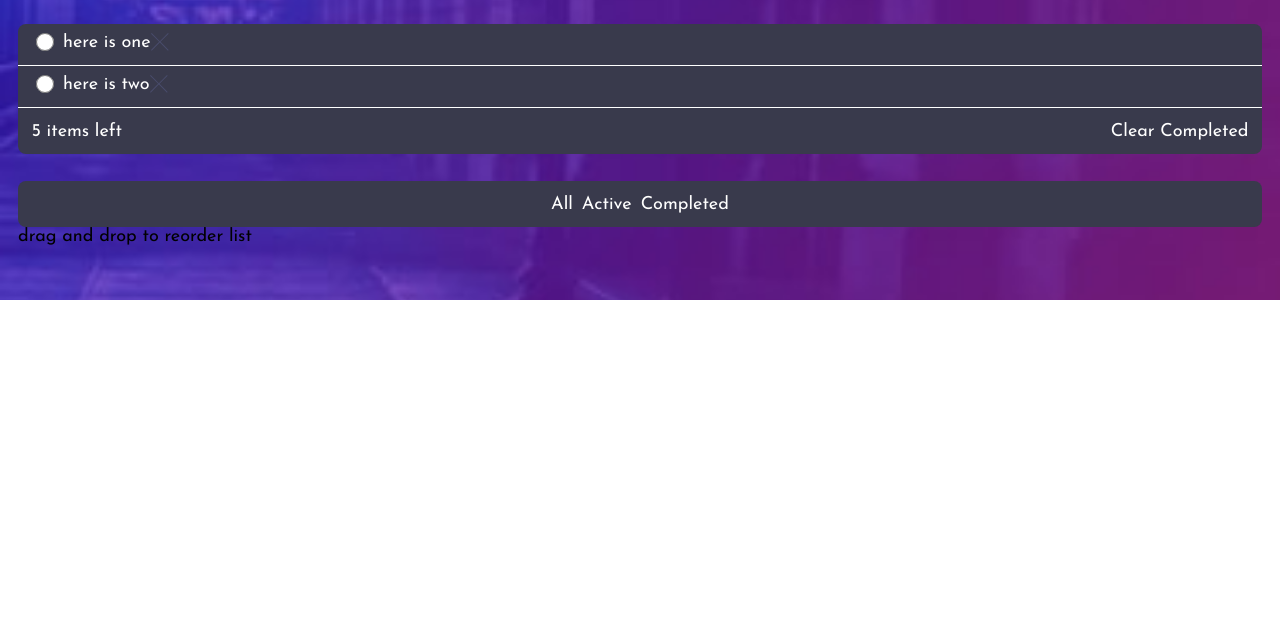
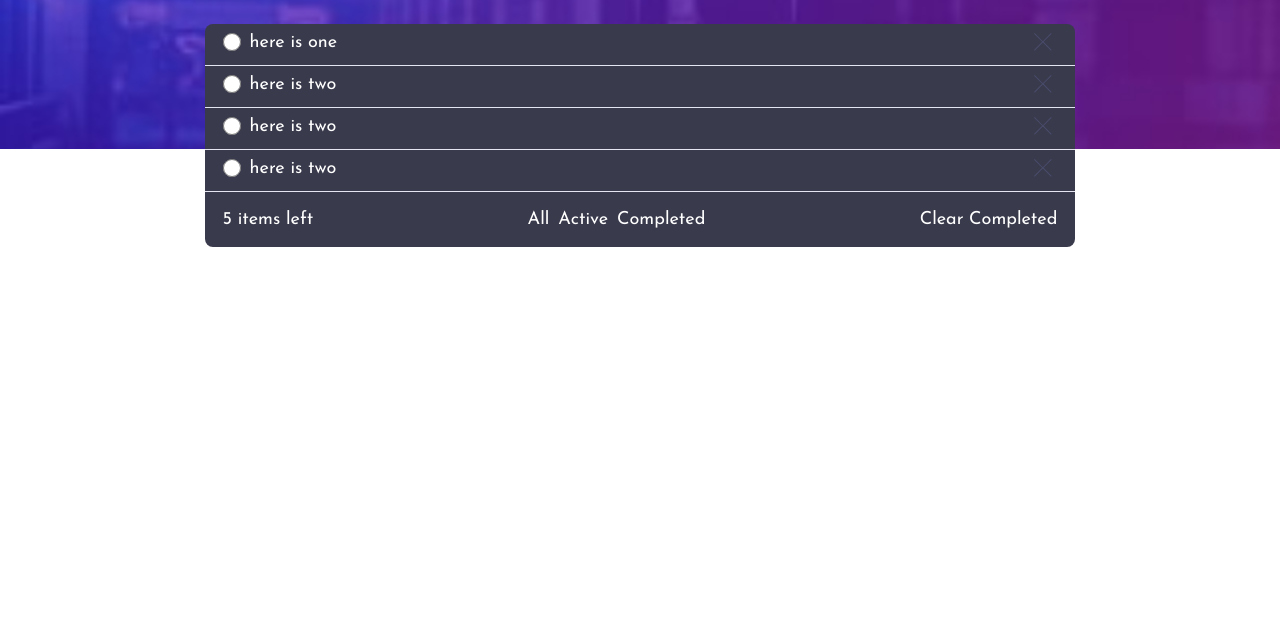
Before and after one commit to JulianIfesiokwu/To-do-App, a plain HTML site: page index.html in a window 1280 px wide. Shown: the part 171-800 px from the top of the page. Drawn offline with Linux system fonts and the light colour scheme.

Commit message:
completed dark theme web,mobile and tablet views

```diff
--- a/index.html
+++ b/index.html
@@ -43,13 +43,27 @@
                 <img src="./images/icon-cross.svg" alt="" class="delete-task">
               </div>
             </div>
+            <div class="task-container">
+              <input type="radio">
+              <p class="instruction">here is two</p>
+              <div class="delete-task-container">
+                <img src="./images/icon-cross.svg" alt="" class="delete-task">
+              </div>
+            </div>
+            <div class="task-container">
+              <input type="radio">
+              <p class="instruction">here is two</p>
+              <div class="delete-task-container">
+                <img src="./images/icon-cross.svg" alt="" class="delete-task">
+              </div>
+            </div>
 
             <div class="tasks-information">
               <p class="tasks-left">5 items left</p>
               <div class="task-filters-desktop">
-                <p class="all">all</p>
-                <p class="active">active</p>
-                <p class="completed">completed</p>
+                <p class="all">All</p>
+                <p class="active">Active</p>
+                <p class="completed">Completed</p>
               </div>
               <p class="clear-completed">Clear Completed</p>
             </div>
--- a/stylesheets/_config.scss
+++ b/stylesheets/_config.scss
@@ -47,5 +47,6 @@ input[type=radio] {
     height: 18px;
     border: white;
     color: transparent;
+    cursor: pointer;
     // accent-color: var(--Very-Light-Grayish-Blue);
 }
--- a/stylesheets/_responsive.scss
+++ b/stylesheets/_responsive.scss
@@ -0,0 +1,5 @@
+@mixin mQ($arg) {
+    @media screen and (min-width: $arg) {
+        @content;
+    }
+}
--- a/stylesheets/main.scss
+++ b/stylesheets/main.scss
@@ -8,6 +8,26 @@
     background-attachment: fixed;
     background-size: contain;
     padding: 3rem 1rem;
+
+    @include mQ(799px) {
+        background-repeat: no-repeat;
+        background-attachment: fixed;
+        background-size: cover;
+        height: 40vh;
+        background-color: var(--Very-Dark-Blue);
+    }
+}
+
+.app-container {
+    @include mQ(799px) {
+        width: 50%;
+        margin: 0 auto;
+    }
+
+    @include mQ(479px) {
+        width: 70%;
+        margin: 0 auto;
+    }
 }
 
 .header .row-one {
@@ -20,6 +40,10 @@
     color: white;
     text-transform: uppercase;
     letter-spacing: 10px;
+}
+
+.row-one-img {
+    cursor: pointer;
 }
 
 .header-row-two {
@@ -49,7 +73,7 @@
 .task-container {
     padding: 0.5rem;
     display: flex;
-    border-bottom: 0.5px solid white;
+    border-bottom: 0.01px solid var(--Very-Light-Grayish-Blue);
 
     input[type=radio] {
         vertical-align: middle;
@@ -72,10 +96,15 @@
     .instruction {
         padding-left: 0.5rem;
         color: white;
+        width: 85%;
+
+        @include mQ(479px) {
+            width: 93%;
+        }
     }
 
     .delete-task {
-    margin-left: auto;
+    cursor: pointer;
     }
 }
 
@@ -85,9 +114,35 @@
     color: white;
     padding: 0.75rem;
 
+    @include mQ(479px) {
+        padding: 1rem;
+    }
+
     // Hide dektop filters on mobile
     .task-filters-desktop {
         display: none;
+
+        .all,
+        .active {
+            margin-right: 0.5rem;
+        }
+        .all,
+        .active,
+        .completed,
+        .tasks-left,
+        .clear-completed {
+            cursor: pointer;
+        }
+        .all:hover,
+        .active:hover,
+        .completed:hover,
+        .tasks-left:hover {
+            color: var(--Bright-Blue);
+        }
+
+        @include mQ(800px) {
+            display: flex;
+        }
     }
 }
 
@@ -116,4 +171,14 @@
     .tasks-left:hover {
         color: var(--Bright-Blue);
     }
+
+    @include mQ(799px) {
+        display: none;
+    }
 }
+
+.footer {
+    color: white;
+    text-align: center;
+    padding-top: 1rem;
+}
```
Also changed, not shown: stylesheets/main.css, 1 other file.
